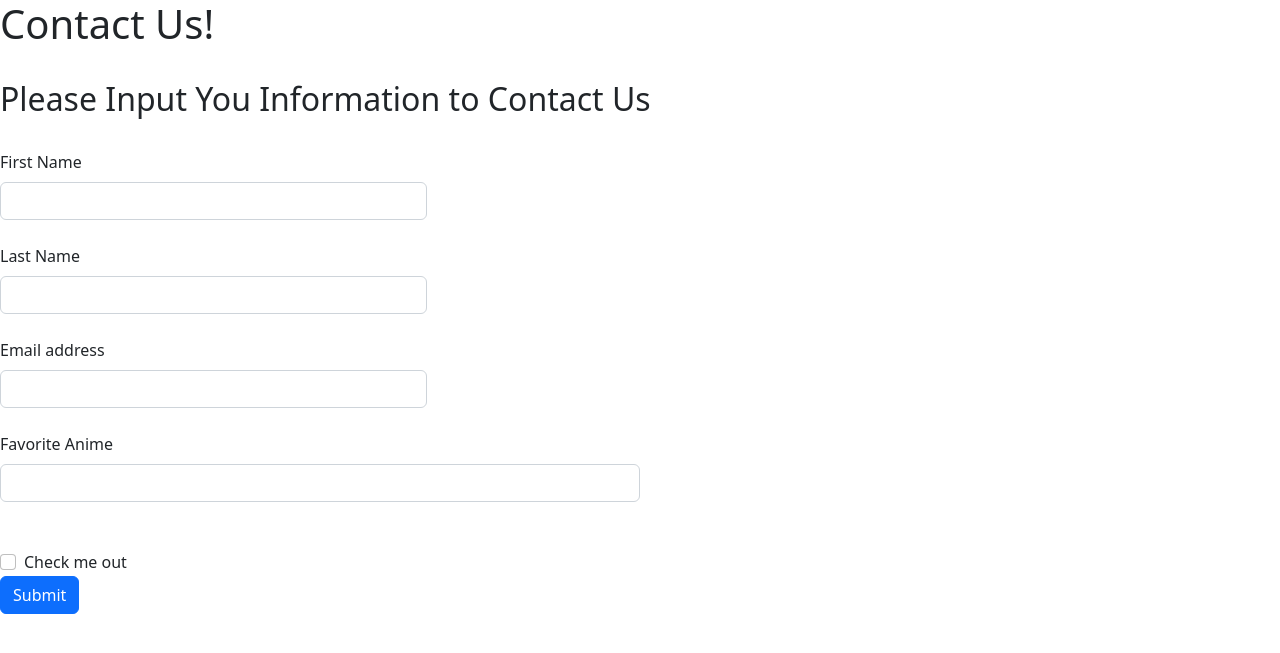
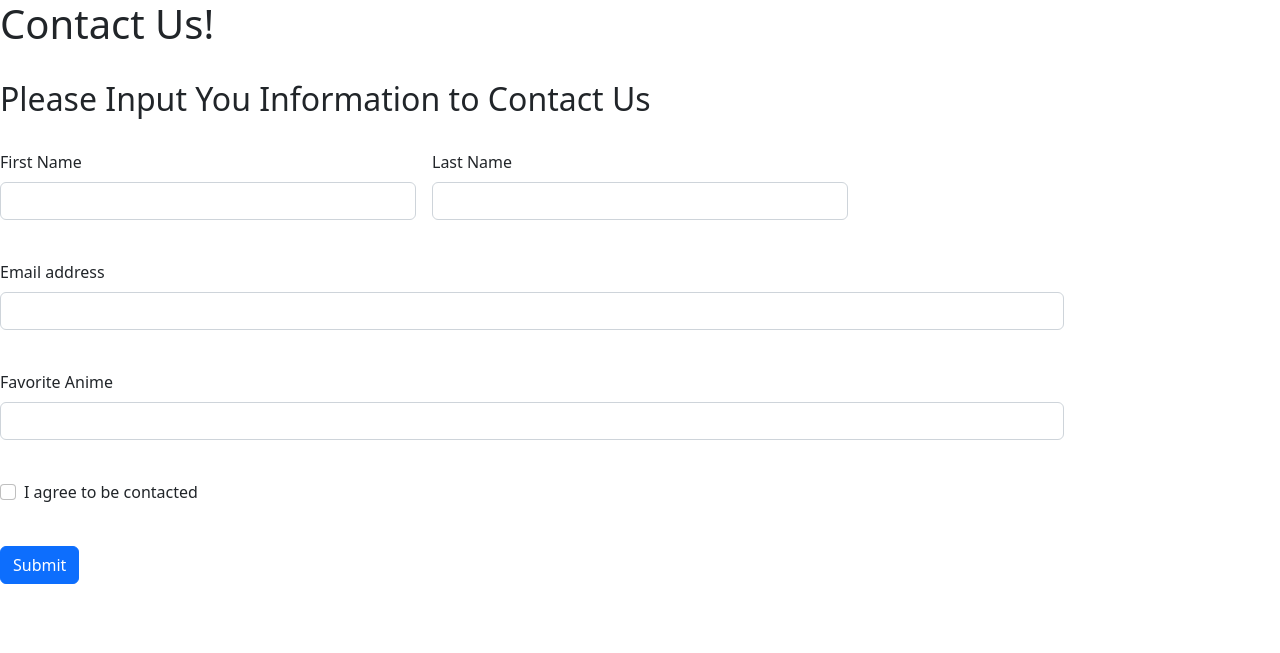
Before and after one commit to Darewood2023/helloWorld, a Flask app: page /contact in a window 1280 px wide. Shown: the top 653 px of the page. Run offline with Flask 3, Linux system fonts and the light colour scheme.

Commit message:
Fixed all layout and bug issues for final contact.html

```diff
--- a/templates/contact.html
+++ b/templates/contact.html
@@ -12,19 +12,19 @@
         {# If statement to decide what to display on the page #}
         {% if form_submitted %}
             {# Shows content based on what the person answered #}
-            <h2>Thank You for Contacting Us!</h2><br>
+            <h2>Thank You for Contacting Us!</h2>
 
             <p>First Name: </p>
-            <p>{{request.form.get('firstname')}} <br><br></p>
+            <p>{{request.form.get('firstname')}}</p><br>
 
             <p>Last Name: </p>
-            <p>{{request.form.get('lastname')}} <br><br></p>
+            <p>{{request.form.get('lastname')}}</p><br>
 
             <p>Email: </p>
-            <p> {{request.form.get('email')}} <br><br></p>
+            <p> {{request.form.get('email')}}</p><br>
 
             <p>Anime: </p>
-            <p>{{request.form.get('anime')}} <br><br></p>
+            <p>{{request.form.get('anime')}}</p><br>
 
             <p>Agree to be Contacted? :</p>
             <p>{{ 'Yes' if request.form.get('agree_check') else 'No' }}</p>
@@ -35,28 +35,32 @@
             {# Displays the form to be answered #}
         <h2>Please Input You Information to Contact Us</h2><br>
 
-            <form action="{{ url_for('contact')}}" method="post">
-              <div class="col-4">
+            <form class="row g-3" action="{{ url_for('contact')}}" method="post">
+              <div class="col-md-4">
                 <label for="firstname" class="form-label">First Name</label>
                 <input type="text" class="form-control" id="firstname" name="firstname"><br>
               </div>
-              <div class="col-4">
+              <div class="col-md-4">
                 <label for="lastname" class="form-label">Last Name</label>
                 <input type="text" class="form-control" id="firstname" name="lastname"><br>
               </div>
-              <div class="col-4">
+              <div class="col-10">
                 <label for="exampleInputEmail1" class="form-label">Email address</label>
                 <input type="text" class="form-control" id="exampleInputEmail1" name="email"><br>
               </div>
-              <div class="col-6">
+              <div class="col-10">
                 <label for="anime" class="form-label">Favorite Anime</label>
-                <input type="text" class="form-control" id="anime" name="anime"><br><br>
+                <input type="text" class="form-control" id="anime" name="anime"><br>
               </div>
-                <div class="col-6 form-check">
-                    <input type="checkbox" class="form-check-input" id="agree_check" name="agree_check">
-                    <label class="form-check-label" for="agree_check">Check me out</label>
+                <div class="col-12">
+                    <div class="form-check">
+                        <input type="checkbox" class="form-check-input" id="agree_check" name="agree_check">
+                        <label class="form-check-label" for="agree_check">I agree to be contacted</label>
+                    </div><br>
                 </div>
-              <button type="submit" class="btn btn-primary">Submit</button>
+                <div class="col-12">
+                    <button type="submit" class="btn btn-primary">Submit</button>
+                </div>
             </form>
         {%  endif %}
 
```
